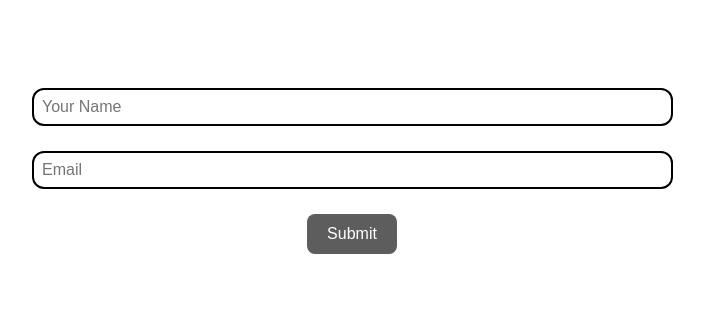
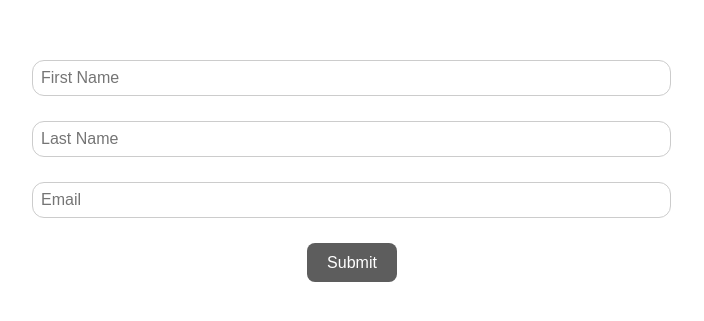
Before and after one commit to BharathxD/React-Form-Validation, a React (Vite) app: page / in a window 1280 px wide. Shown: the part 229-550 px from the top of the page, without its empty margins (309-1013 px from the left). Built offline with nearby package versions, Linux system fonts and the light colour scheme.

Commit message:
Added Form validation to basic form

```diff
--- a/src/App.tsx
+++ b/src/App.tsx
@@ -1,11 +1,13 @@
 import React, { useState } from "react";
 import "./App.css";
 import SimpleInput from "./components/SimpleInput";
+import BasicForm from "./components/BasicForm";
 
 function App() {
   return (
     <React.Fragment>
-      <SimpleInput />
+      {/* <SimpleInput /> */}
+      <BasicForm />
     </React.Fragment>
   );
 }
--- a/src/components/BasicForm.tsx
+++ b/src/components/BasicForm.tsx
@@ -1,22 +1,84 @@
+import { useState } from "react";
+import { useFormValidation } from "../hooks/useFormValidation";
+
 const BasicForm: React.FC = () => {
+  const {
+    value: enteredFirstName,
+    isValid: firstNameIsValid,
+    error: firstNameHasError,
+    valueChangeHandler: firstNameChangeHandler,
+    valueBlurHandler: firstNameBlurHandler,
+    resetFunction: resetFirstNameInput,
+  } = useFormValidation((value) => value.trim() !== "");
+  const {
+    value: enteredLastName,
+    isValid: lastNameIsValid,
+    error: lastNameHasError,
+    valueChangeHandler: lastNameChangeHandler,
+    valueBlurHandler: lastNameBlurHandler,
+    resetFunction: resetLastNameInput,
+  } = useFormValidation((value) => value.trim() !== "");
+  const {
+    value: enteredEmail,
+    isValid: emailIsValid,
+    error: emailHasError,
+    valueChangeHandler: emailChangeHandler,
+    valueBlurHandler: emailBlurHandler,
+    resetFunction: resetEmailInput,
+  } = useFormValidation((value) => value.trim().includes("@"));
+
+  let formIsValid: boolean = false;
+
+  if (firstNameIsValid && lastNameIsValid && emailIsValid) {
+    formIsValid = true;
+  }
+
+  const formSubmitHander = (e: React.FormEvent) => {
+    e.preventDefault();
+    if (formIsValid) {
+      console.log("VALID");
+    }
+  }
+
   return (
     <form>
       <div className="control-group">
-        <div className="form-control">
-          <label htmlFor="name">First Name</label>
-          <input type="text" id="name" />
+        <div>
+          <input
+            type="text"
+            id="name"
+            placeholder="First Name"
+            onChange={firstNameChangeHandler}
+            onBlur={firstNameBlurHandler}
+            value={enteredFirstName}
+          />
+          <p className="error-text">{!firstNameIsValid && firstNameHasError && "First Name must not be empty"}</p>
         </div>
-        <div className="form-control">
-          <label htmlFor="name">Last Name</label>
-          <input type="text" id="name" />
+        <div>
+          <input
+            type="text"
+            id="name"
+            placeholder="Last Name"
+            onChange={lastNameChangeHandler}
+            onBlur={lastNameBlurHandler}
+            value={enteredLastName}
+          />
+          <p className="error-text">{!lastNameIsValid && lastNameHasError && "Last Name must not be empty"}</p>
         </div>
       </div>
-      <div className="form-control">
-        <label htmlFor="name">E-Mail Address</label>
-        <input type="text" id="name" />
+      <div>
+        <input
+          type="text"
+          id="name"
+          placeholder="Email"
+          onChange={emailChangeHandler}
+          onBlur={emailBlurHandler}
+          value={enteredEmail}
+        />
+        <p className="error-text">{!emailIsValid && emailHasError && "Enter a valid email"}</p>
       </div>
-      <div className="form-actions">
-        <button>Submit</button>
+      <div>
+        <button type="submit" disabled={!formIsValid}>Submit</button>
       </div>
     </form>
   );
```
Also changed, not shown: src/components/UI/Input.tsx (added).
